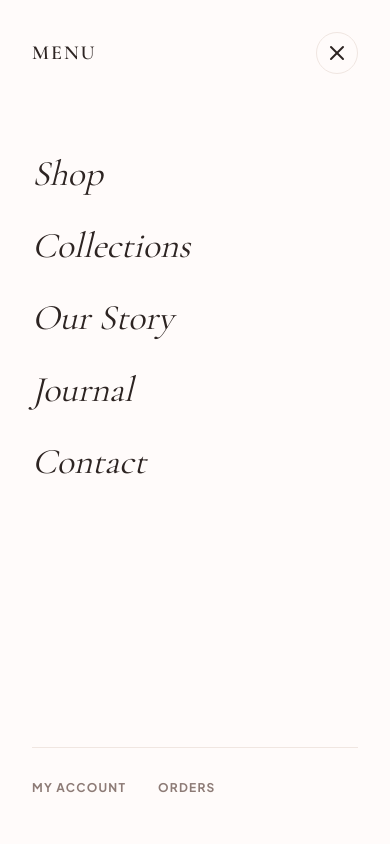
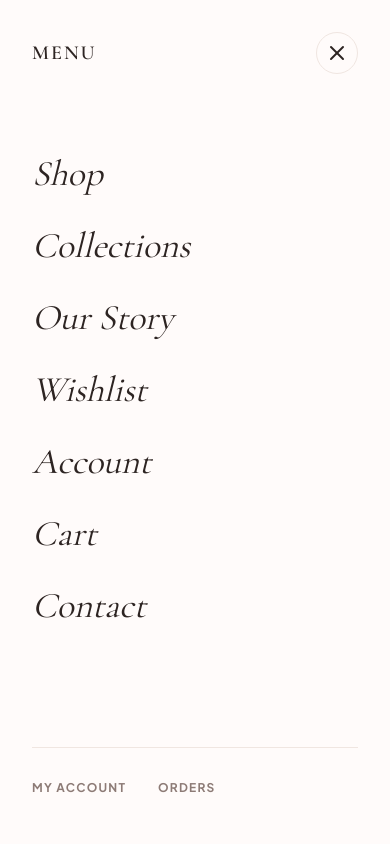
Before and after one commit to Mohamed911zean/cosmics, a React (Vite) app: page / in a window 390 px wide. Both pictures are taken after a click on the button 44 px from the left and 44 px from the top of the page. Shown: the top 844 px of the page. Built offline with nearby package versions, Linux system fonts and the light colour scheme; no server answers; a web font is replaced by a local one.

Commit message:
navbarOnMobile

```diff
--- a/src/components/Navbar.tsx
+++ b/src/components/Navbar.tsx
@@ -119,7 +119,7 @@ export function Navbar() {
               </div>
 
               <div className="flex-1 flex flex-col gap-8">
-                {["Shop", "Collections", "Our Story", "Journal", "Contact"].map((item, idx) => (
+                {["Shop", "Collections", "Our Story", "Wishlist", "Account", "Cart", "Contact"].map((item, idx) => (
                   <motion.div
                     key={item}
                     initial={{ opacity: 0, x: -20 }}
```
